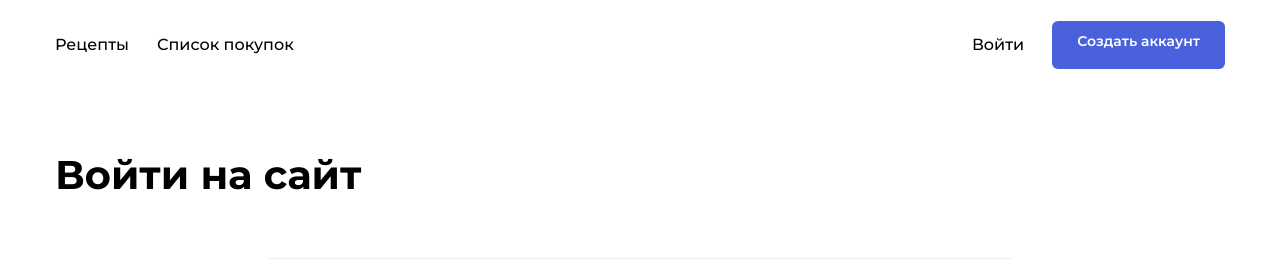
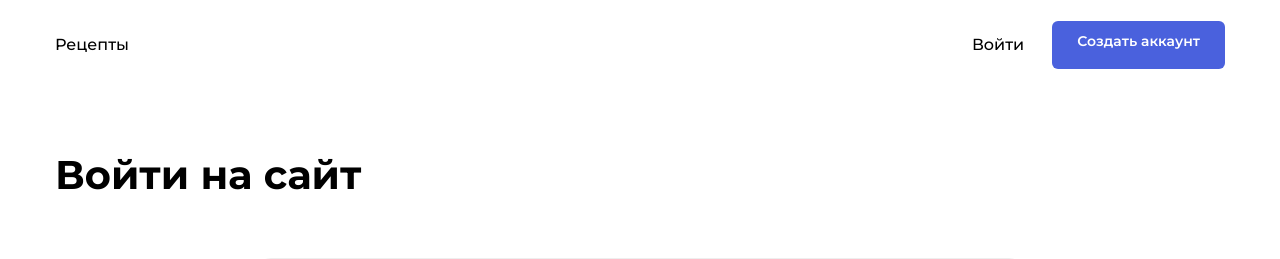
Before and after one commit to IvanDeveloperPro/foodgram-project, a Django app: page /auth/login/?next=/new_recipe/ in a window 1280 px wide. Shown: the top 259 px of the page. Run offline with Django 3.2, Linux system fonts and the light colour scheme.

Commit message:
Changed base template

```diff
--- a/templates/base.html
+++ b/templates/base.html
@@ -22,9 +22,9 @@
                 <li class="nav__item {% if resolver == 'follow' %}nav__item_active{% endif %}"><a href="{% url 'follow' %}" class="nav__link link">Мои подписки</a></li>
                 <li class="nav__item {% if resolver == 'new_recipe' %}nav__item_active{% endif %}"><a href="{% url 'new_recipe' %}" class="nav__link link">Создать рецепт</a></li>
                 <li class="nav__item {% if resolver == 'favorite' %}nav__item_active{% endif %}"><a href="{% url 'favorite' %}" class="nav__link link">Избранное</a></li>
+                <li class="nav__item {% if resolver == 'purchase' %}nav__item_active{% endif %}"><a href="{% url 'purchase' %}" class="nav__link link">Список покупок</a> <span class="badge badge_style_blue nav__badge" id="counter">{% if amount > 0 %}{{ amount }}{% endif %}</span> </li>
             {% endif %}
-                <li class="nav__item {% if resolver == 'purchase' %}nav__item_active{% endif %}"><a href="{% url 'purchase' %}" class="nav__link link">Список покупок</a> <span class="badge badge_style_blue nav__badge" id="counter">{% if amount > 0 %}{{ amount }}{% endif %}</span> </li>
-            </ul>
+	    </ul>
             {% if user.is_authenticated %}
             <ul class="nav__items list">
                 <li class="nav__item"><a href="{% url 'password_change' %}" class="nav__link link">Изменить пароль</a></li>
```
Also changed, not shown: README.md.
